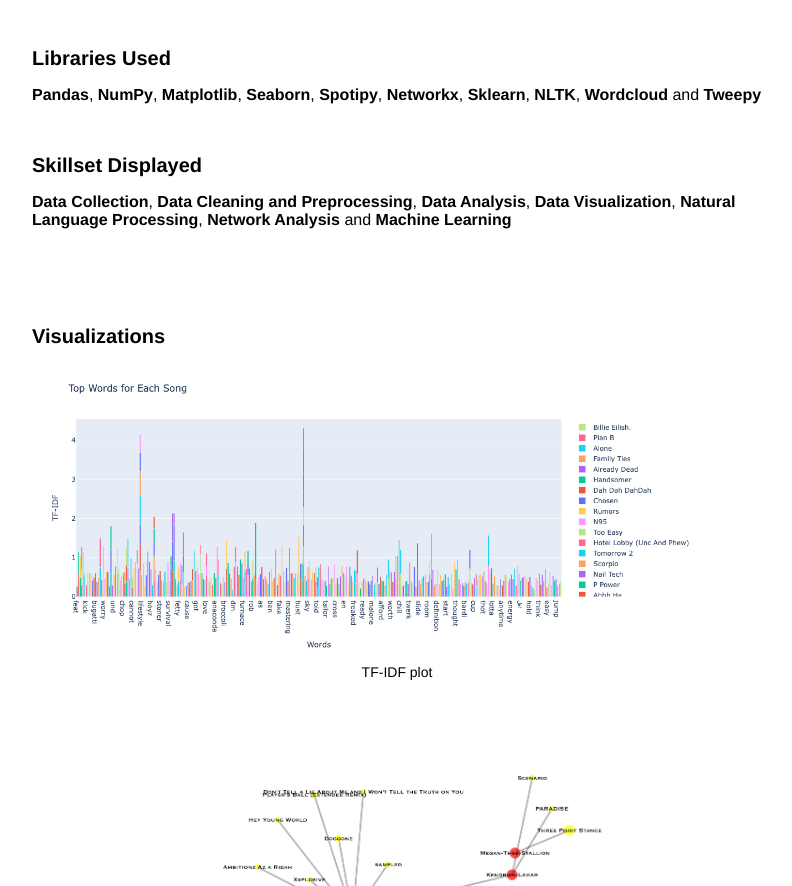
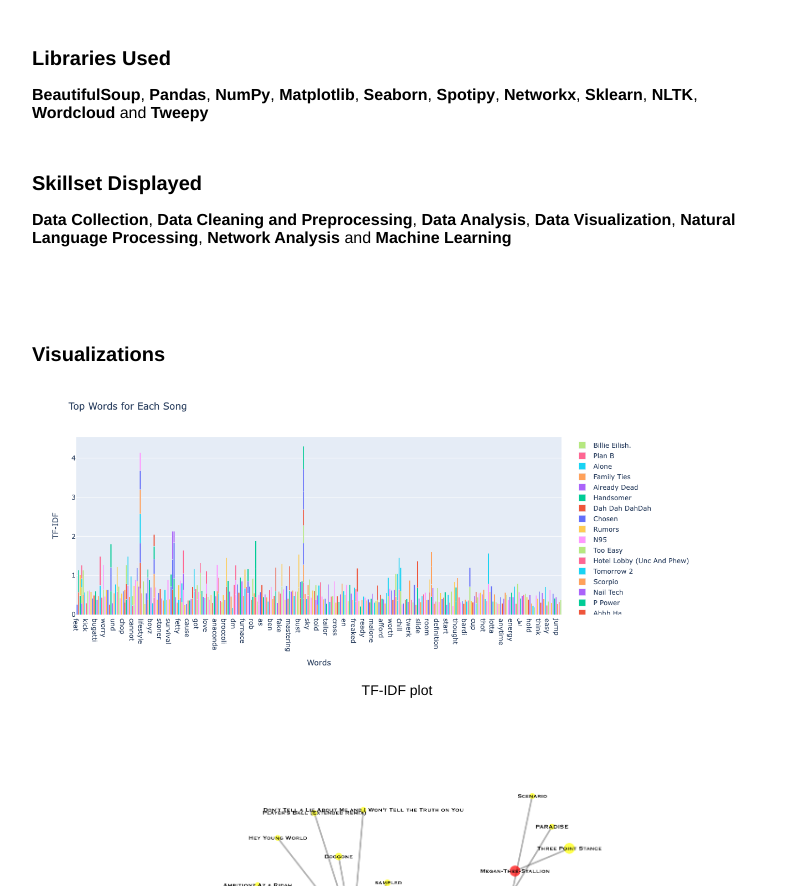
Before and after one commit to yatheshl/Portfolio, a plain HTML site: page project-pages/musicanalysis.html in a window 1280 px wide. Shown: the part 1198-2084 px from the top of the page, without its empty margins (243-1035 px from the left). Drawn offline with Linux system fonts and the light colour scheme.

Commit message:
Update musicanalysis.html

```diff
--- a/project-pages/musicanalysis.html
+++ b/project-pages/musicanalysis.html
@@ -92,7 +92,7 @@
           </div>
           <br>
           <div class="subheader-text">Libraries Used</div>
-          <div class="body-text"><b>Pandas</b>, <b>NumPy</b>, <b>Matplotlib</b>, <b>Seaborn</b>, <b>Spotipy</b>, <b>Networkx</b>, <b>Sklearn</b>, <b>NLTK</b>, <b>Wordcloud</b> and <b>Tweepy</b></div>
+          <div class="body-text"><b>BeautifulSoup</b>, <b>Pandas</b>, <b>NumPy</b>, <b>Matplotlib</b>, <b>Seaborn</b>, <b>Spotipy</b>, <b>Networkx</b>, <b>Sklearn</b>, <b>NLTK</b>, <b>Wordcloud</b> and <b>Tweepy</b></div>
           <br>
           <div class="subheader-text">Skillset Displayed</div>
           <div class="body-text"><b>Data Collection</b>, <b>Data Cleaning and Preprocessing</b>, <b>Data Analysis</b>, <b>Data Visualization</b>, <b>Natural Language Processing</b>, <b>Network Analysis</b> and <b>Machine Learning</b></div>
```
